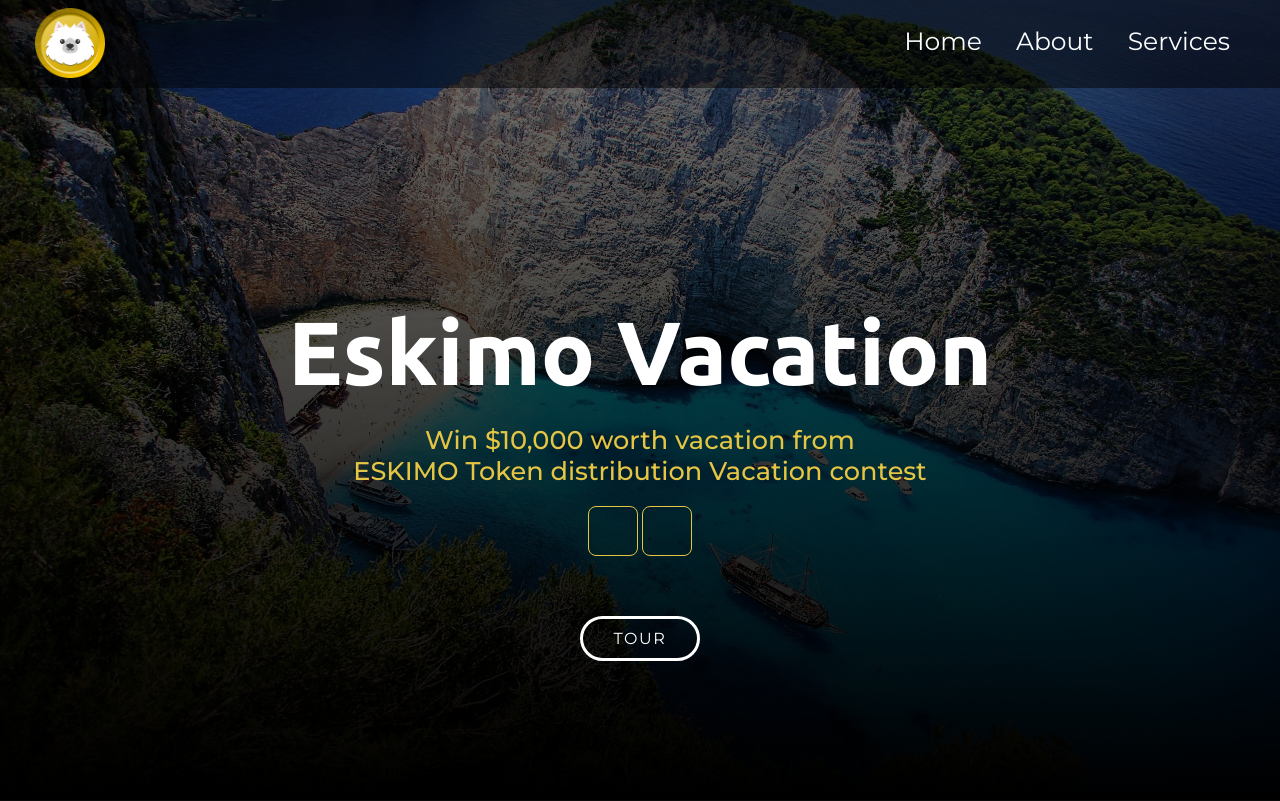
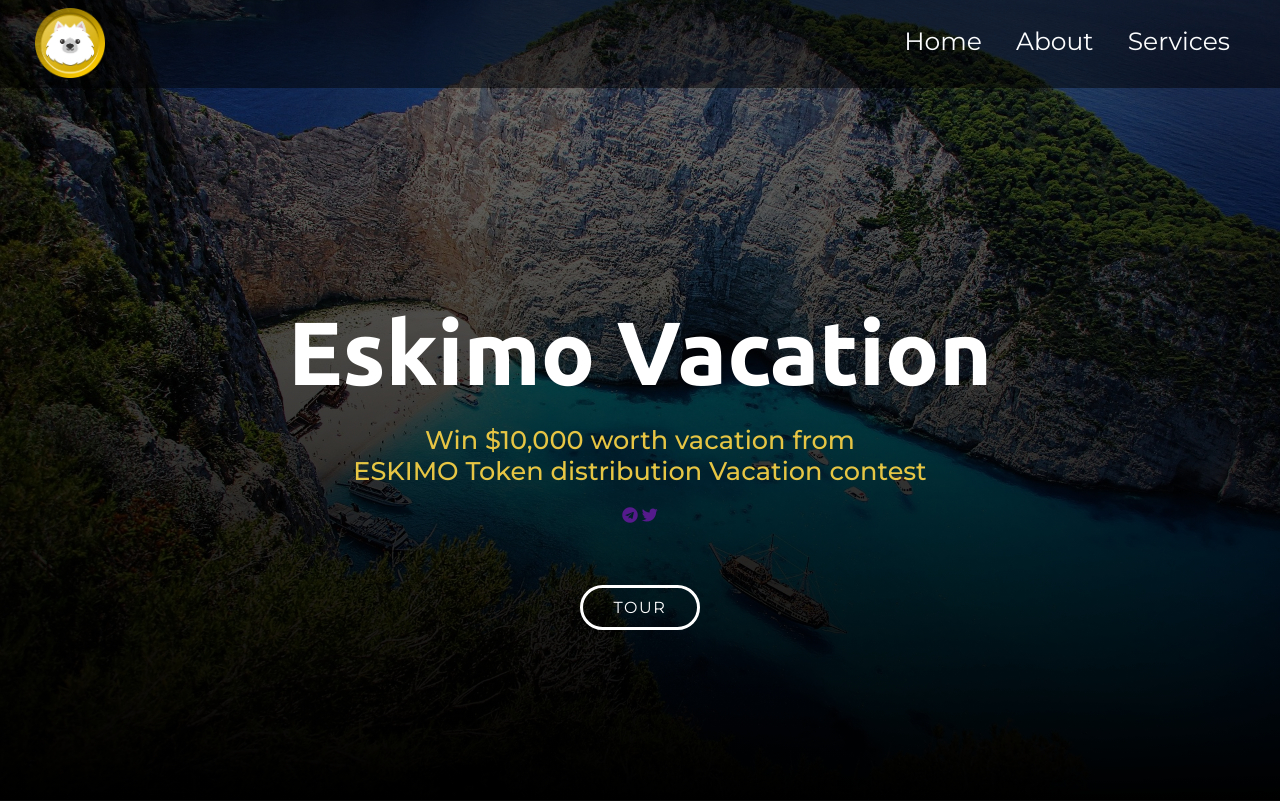
Before and after one commit to phelickx/Eskimovac, a PHP site: page / in a window 1280 px wide. Shown: the top 801 px of the page. Run offline with PHP 8.4, Linux system fonts and the light colour scheme; some libraries are stand-ins or nearby versions.

Commit message:
Update index.php

```diff
--- a/index.php
+++ b/index.php
@@ -46,8 +46,8 @@
 			<h1>Eskimo Vacation</h1>
 			<p>Win $10,000 worth vacation from <br> ESKIMO Token distribution Vacation contest</p>
 			<div class="hero-icon" style="padding: 20px;">
-				<a href="" class="fav"><i class="fa fa-telegram"></i></a>
-				<a href="" class="fav"><i class="fa fa-twitter"></i></a>
+				<a href="" class="fav"><i class="fab fa-telegram"></i></a>
+				<a href="" class="fav"><i class="fab fa-twitter"></i></a>
 			</div>
 			<a href="#features" type="button" class="cta">TOUR</a>
 		</div>
```
